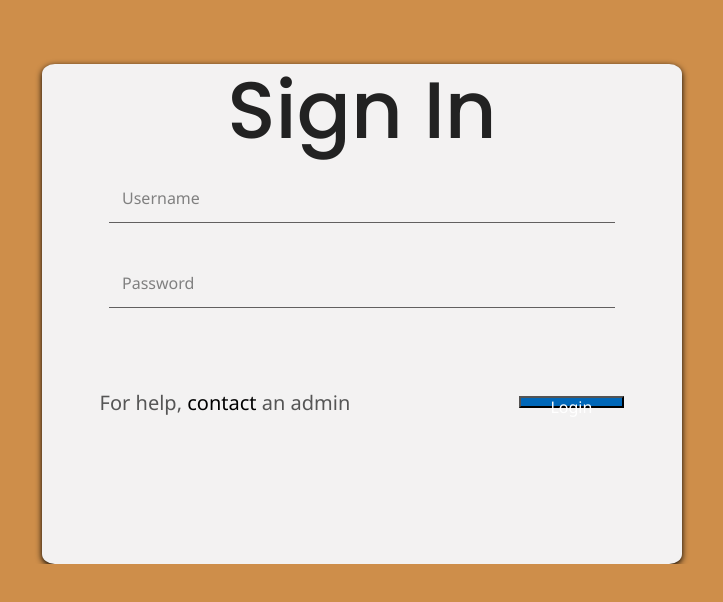
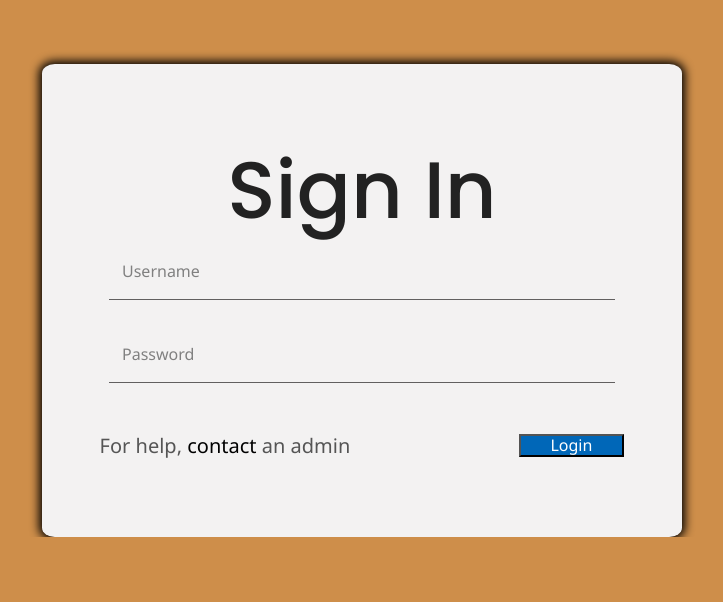
Before and after one commit to mbrandow21/Overall-Capstone, a React (Create React App) app: page /login in a window 1280 px wide. Shown: the top 602 px of the page, without its empty margins (278-1001 px from the left). Built offline with nearby package versions, Linux system fonts and the light colour scheme.

Commit message:
Fixed update endpoint

```diff
--- a/src/index.js
+++ b/src/index.js
@@ -3,7 +3,7 @@ import './styles/main.css';
 import ReactDOM from 'react-dom/client';
 import { createBrowserRouter, RouterProvider } from 'react-router-dom';
 
-import { Data, Login, Registration, Dashboard} from './pages'
+import { Data, Login, Registration, Dashboard, Webpage} from './pages'
 import { AuthProvider } from './auth/AuthProvider';
 
 const router = createBrowserRouter([
@@ -13,6 +13,12 @@ const router = createBrowserRouter([
       <AuthProvider>
         <Dashboard />
       </AuthProvider>
+    )
+  },
+  {
+    path: "/webpage",
+    element: (
+      <Webpage />
     )
   },
   {
--- a/src/pages/Login.jsx
+++ b/src/pages/Login.jsx
@@ -50,6 +50,7 @@ const Login = () => {
     // };
 
     return (
+        <div className="fullscreen-container">
             <form id="login-form-container" onSubmit={handleLogin}>
                 <div id="sign-in-container">
                     <h1>Sign In</h1>
@@ -85,6 +86,7 @@ const Login = () => {
                     <button id="login-button" type="submit">Login</button>
                 </div>
             </form>
+        </div>
     );
 };
 
--- /dev/null
+++ b/src/pages/Webpage.jsx
@@ -0,0 +1,15 @@
+import React from 'react'
+
+const Webpage = () => {
+
+  const item = 'This is my item that I can change'
+
+  return (
+    <div>
+    <h1 className="webpage">Hello World</h1>
+    <p>{item}</p>
+    </div>
+  )
+}
+
+export default Webpage
--- a/src/pages/index.js
+++ b/src/pages/index.js
@@ -2,6 +2,7 @@ import Data from './Data';
 import Login from './Login';
 import Registration from './Registration';
 import Dashboard from './Dashboard';
+import Webpage from './Webpage';
 
 export {
     Dashboard
@@ -14,4 +15,5 @@ export {
 }
 export {
     Registration,
+    Webpage
 }
--- a/src/styles/base/_global.scss
+++ b/src/styles/base/_global.scss
@@ -10,6 +10,9 @@ html {
 	font-weight: 300;
 	color: #222;
 	background-color: #ce8e4a;
+}
+body{
+	height:100%;
 }
 
 main {
@@ -167,3 +170,8 @@ h1 {
 	width: 60vw;
 	// height: 200px;
 }
+.fullscreen-container {
+	height: 100%;
+	width: 100%;
+	overflow: auto;
+}
--- a/src/styles/layout/_index.scss
+++ b/src/styles/layout/_index.scss
@@ -1,2 +1,3 @@
 @import './login';
-@import './dashboard'
+@import './dashboard';
+@import './webpage'
--- a/src/styles/layout/_login.scss
+++ b/src/styles/layout/_login.scss
@@ -6,19 +6,20 @@ body {
 }
 #login-form-container {
     text-align: center;
-    display: flex;
-    flex-direction: column;
+    // display: flex;
+    // flex-direction: column;
     /* outline: solid 1px black; */
-    width: 35vw;
-    height: 50vh;
+    // width: 35vw;
+    // height: ;
+    padding-block: 10vh;
     margin-left: auto;
     margin-right: auto;
-    margin-top: 9%;
+    // margin-top: 9%;
     background-color: #f3f2f2;
-    box-shadow: 0 2px 6px rgba(0, 0, 0, 2);
+    box-shadow: 0 0 10px 3px rgba(0, 0, 0, 2);
     font-family: 'Segoe UI', Tahoma, Geneva, Verdana, sans-serif;
     border-radius: 2%;
-
+    // overflow: hidden;
 }
 
 @media screen and (max-width: 767px) {
@@ -41,6 +42,7 @@ body {
     #login-button {
         width: 80%;
         margin-right: 0;
+        // height: 10vh;
     }
 
     .txt {
@@ -63,7 +65,7 @@ body {
 
     #login-form-container {
         width: 50%; /* Adjust width for smaller screens */
-        height: 500px; /* Adjust height for smaller screens */
+        // height: 500px; /* Adjust height for smaller screens */
         margin-top: 5%; /* Adjust margin for smaller screens */
     }
 
--- /dev/null
+++ b/src/styles/layout/_webpage.scss
@@ -0,0 +1,3 @@
+.webpage {
+  font-size: 7rem;
+}
--- a/src/styles/main.css
+++ b/src/styles/main.css
@@ -7,16 +7,12 @@ body {
 
 #login-form-container {
   text-align: center;
-  display: flex;
-  flex-direction: column;
   /* outline: solid 1px black; */
-  width: 35vw;
-  height: 50vh;
+  padding-block: 10vh;
   margin-left: auto;
   margin-right: auto;
-  margin-top: 9%;
   background-color: #f3f2f2;
-  box-shadow: 0 2px 6px rgb(0, 0, 0);
+  box-shadow: 0 0 10px 3px rgb(0, 0, 0);
   font-family: "Segoe UI", Tahoma, Geneva, Verdana, sans-serif;
   border-radius: 2%;
 }
@@ -55,7 +51,6 @@ body {
   }
   #login-form-container {
     width: 50%; /* Adjust width for smaller screens */
-    height: 500px; /* Adjust height for smaller screens */
     margin-top: 5%; /* Adjust margin for smaller screens */
   }
   #button-container {
@@ -236,6 +231,10 @@ textarea:valid + label {
   grid-template-columns: 20% auto auto;
   height: 100vh;
   grid-template-rows: 25vh auto;
+}
+
+.webpage {
+  font-size: 7rem;
 }
 
 /*! normalize.css v8.0.1 | MIT License | github.com/necolas/normalize.css */
@@ -565,6 +564,10 @@ html {
   background-color: #ce8e4a;
 }
 
+body {
+  height: 100%;
+}
+
 main {
   display: flex;
   align-items: flex-start;
@@ -710,6 +713,12 @@ h1 {
   width: 60vw;
 }
 
+.fullscreen-container {
+  height: 100%;
+  width: 100%;
+  overflow: auto;
+}
+
 #main-container-side-bar {
   display: flex;
   flex-direction: column;
```
Also changed, not shown: 1 other file (tests, documents, lock files or other folders). Lines whose indentation alone changed are shown as unchanged.
